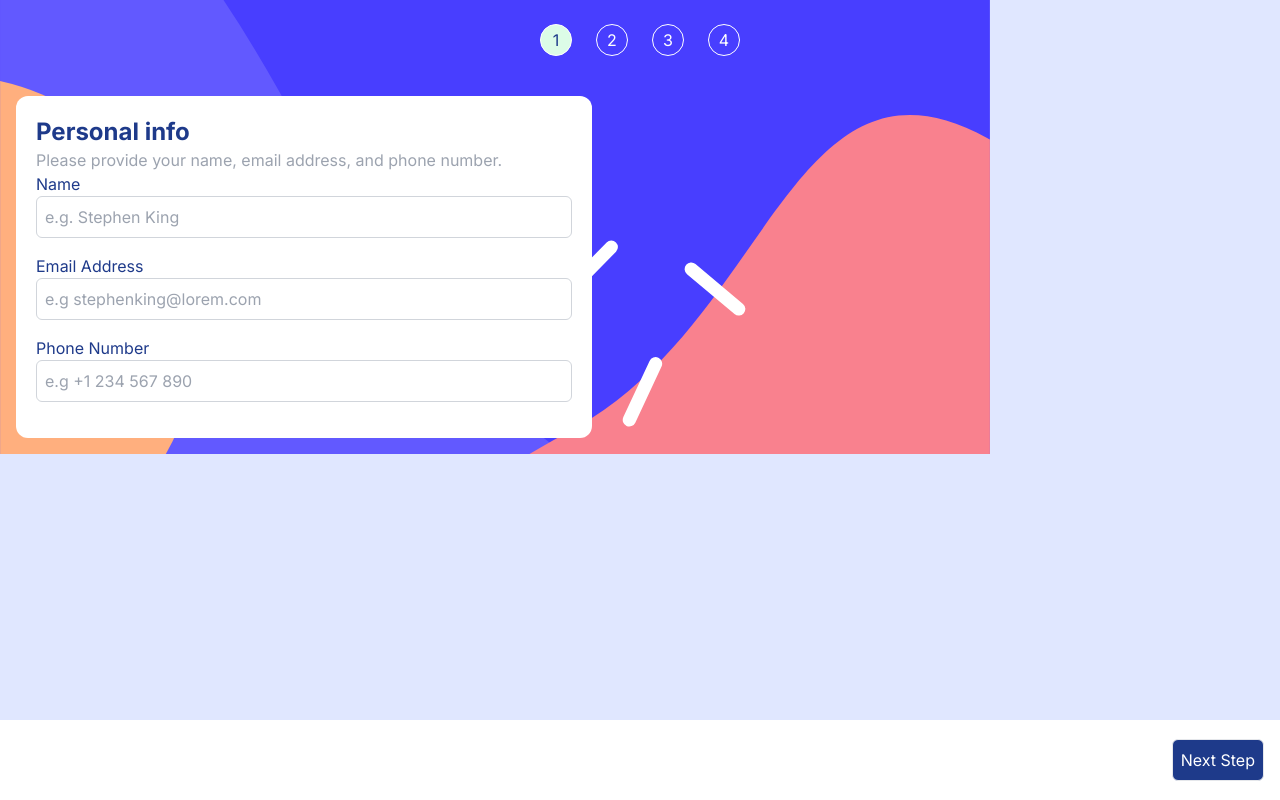
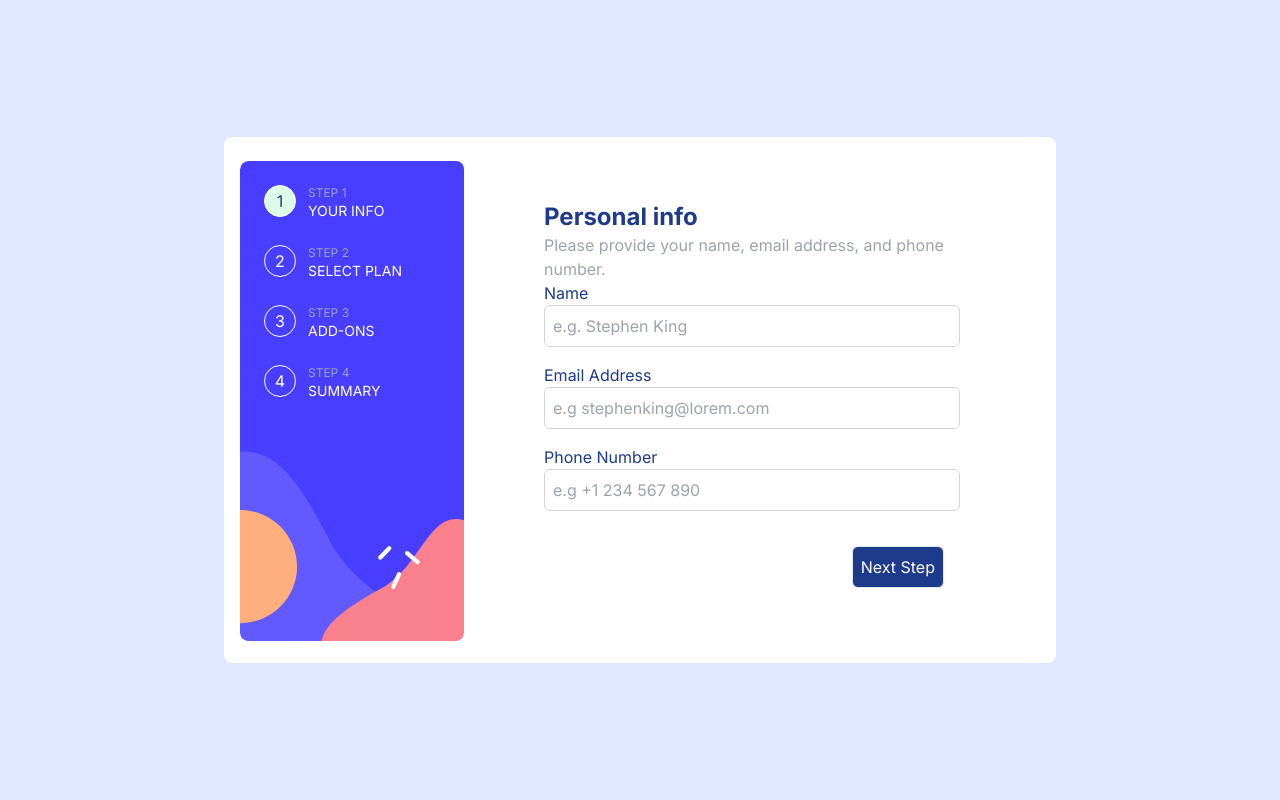
Before and after one commit to pongpwner/multi-step-form, a Next.js app: page / in a window 1280 px wide. Built offline with nearby package versions, Linux system fonts and the light colour scheme.

Commit message:
add reponsive for desktop

```diff
--- a/app/components/footer.tsx
+++ b/app/components/footer.tsx
@@ -1,12 +1,24 @@
 import { useEffect } from "react";
-const Footer = ({ formStep, setStep, checkValid1, valid1 }: FooterProps) => {
+const Footer = ({
+  formStep,
+  setStep,
+  checkValid1,
+  valid1,
+  mobile,
+}: FooterProps) => {
   async function handleClick() {
     let valid = await checkValid1();
 
     setStep((prev: number) => prev + 1);
   }
   return (
-    <footer className="absolute bottom-0 w-full bg-white p-4 h-20 flex justify-between">
+    <footer
+      className={`${
+        mobile ? "absolute" : "flex"
+      } bottom-0 w-full bg-white p-4 h-20 flex justify-between ${
+        mobile ? "sm:hidden" : ""
+      } `}
+    >
       {formStep > 1 ? (
         <button
           className="font-bold text-gray-400"
@@ -43,6 +55,7 @@ type FooterProps = {
   setStep: Function;
   checkValid1: Function;
   valid1: boolean | null;
+  mobile: boolean;
 };
 
 export default Footer;
--- a/app/components/form-container.tsx
+++ b/app/components/form-container.tsx
@@ -1,12 +1,22 @@
 import Image from "next/image";
+import Footer from "./footer";
 export default function FormContainer({
   children,
   currentPage,
+  formStep,
+  setStep,
+  checkValid1,
+  valid1,
+  mobile,
 }: formContainerProps) {
   return (
-    <div className="p-4 bg-mobile w-screen bg-contain bg-no-repeat pt-6">
-      <ol className={`pb-10 flex gap-6 justify-center  text-white  `}>
-        <li
+    <div className="p-4 bg-mobile bg-white max-w-[900px] bg-contain bg-no-repeat pt-6 sm:flex sm:bg-none sm-w-[1000px] sm:rounded-lg">
+      <span className=" sm:bg-cover sm:bg-no-repeat sm:bg-desktop sm:h-[480px] sm:w-56 sm:p-6 sm:mx-auto sm:rounded-lg ">
+        <ol
+          className={`pb-10 flex gap-6 justify-center  text-white sm:flex-col  `}
+        >
+          <li className="flex gap-3">
+            <span
               className={`w-8 h-8 rounded-full border border-white flex justify-center items-center ${
                 currentPage == 1
                   ? "text-blue-900 bg-green-100 border-purple-600"
@@ -14,8 +24,14 @@ export default function FormContainer({
               }`}
             >
               1
+            </span>
+            <span className=" flex-col hidden sm:flex">
+              <span className="text-gray-400 text-xs">STEP 1</span>
+              <span className="text-sm">YOUR INFO</span>
+            </span>
           </li>
-        <li
+          <li className="flex gap-3">
+            <span
               className={`w-8 h-8 rounded-full border border-white flex justify-center items-center ${
                 currentPage == 2
                   ? "text-blue-900 bg-green-100 border-purple-600"
@@ -23,8 +39,14 @@ export default function FormContainer({
               }`}
             >
               2
+            </span>
+            <span className=" flex-col hidden sm:flex">
+              <span className="text-gray-400 text-xs">STEP 2</span>
+              <span className="text-sm">SELECT PLAN</span>
+            </span>
           </li>
-        <li
+          <li className="flex gap-3">
+            <span
               className={`w-8 h-8 rounded-full border border-white flex justify-center items-center ${
                 currentPage == 3
                   ? "text-blue-900 bg-green-100 border-purple-600"
@@ -32,8 +54,14 @@ export default function FormContainer({
               }`}
             >
               3
+            </span>
+            <span className=" flex-col hidden sm:flex">
+              <span className="text-gray-400 text-xs">STEP 3</span>
+              <span className="text-sm">ADD-ONS</span>
+            </span>
           </li>
-        <li
+          <li className="flex gap-3">
+            <span
               className={`w-8 h-8 rounded-full border border-white flex justify-center items-center ${
                 currentPage == 4
                   ? "text-blue-900 bg-green-100 border-purple-600"
@@ -41,9 +69,24 @@ export default function FormContainer({
               }`}
             >
               4
+            </span>
+            <span className=" flex-col hidden sm:flex">
+              <span className="text-gray-400 text-xs">STEP 4</span>
+              <span className="text-sm">SUMMARY</span>
+            </span>
           </li>
         </ol>
-      <div className="bg-white rounded-xl max-w-xl p-5">{children}</div>
+      </span>
+      <div className="bg-white rounded-xl max-w-xl p-5 sm:px-20 sm:py-10 sm:flex sm:flex-col sm:justify-between">
+        <>{children}</>
+        <Footer
+          formStep={formStep}
+          setStep={setStep}
+          checkValid1={checkValid1}
+          valid1={valid1}
+          mobile={false}
+        ></Footer>
+      </div>
     </div>
   );
 }
@@ -51,4 +94,10 @@ export default function FormContainer({
 type formContainerProps = {
   children: any;
   currentPage: Number;
+
+  formStep: number;
+  setStep: Function;
+  checkValid1: Function;
+  valid1: boolean | null;
+  mobile: boolean;
 };
--- a/app/components/multi-step-form.tsx
+++ b/app/components/multi-step-form.tsx
@@ -71,8 +71,15 @@ export default function MultiStepForm() {
   }
 
   return (
-    <>
-      <FormContainer currentPage={step}>
+    <span className="sm:flex sm:justify-center sm:items-center sm:h-screen">
+      <FormContainer
+        currentPage={step}
+        formStep={step}
+        setStep={setStep}
+        checkValid1={checkValid1}
+        valid1={valid1}
+        mobile={false}
+      >
         <Form id={step} handleSubmit={handleSubmit} action="/" method="POST">
           <Section id={1} step={step}>
             <Heading>Personal info</Heading>
@@ -251,7 +258,8 @@ export default function MultiStepForm() {
         setStep={setStep}
         checkValid1={checkValid1}
         valid1={valid1}
+        mobile={true}
       ></Footer>
-    </>
+    </span>
   );
 }
--- a/package.json
+++ b/package.json
@@ -19,6 +19,7 @@
     "postcss": "8.4.29",
     "react": "^18.2.0",
     "react-dom": "^18.2.0",
+    "tailwind-merge": "^1.14.0",
     "tailwindcss": "^3.3.3",
     "typescript": "5.2.2"
   }
```
Also changed, not shown: 1 other file (tests, documents, lock files or other folders). Lines whose indentation alone changed are shown as unchanged.
